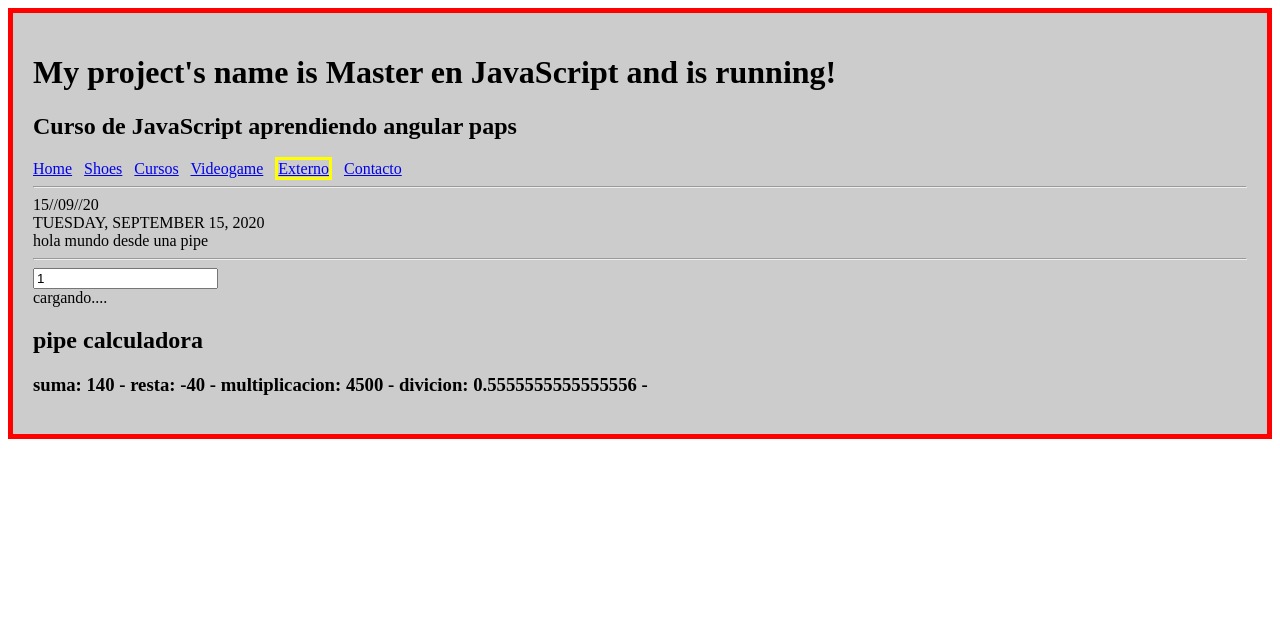
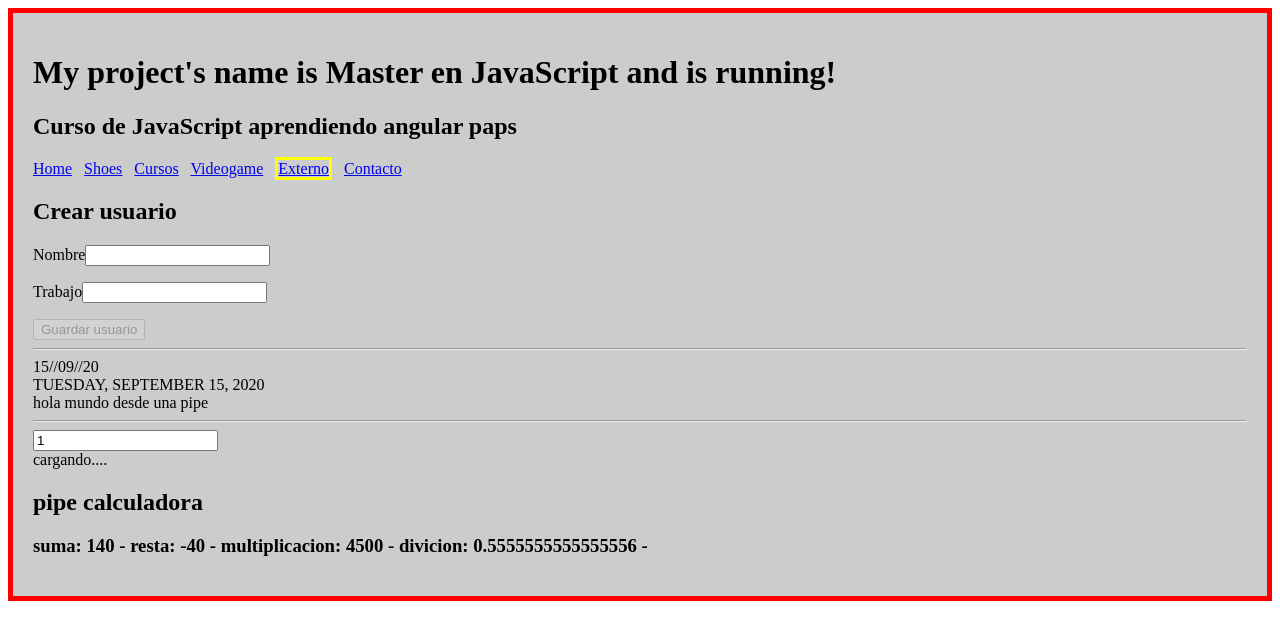
Before and after one commit to JorgeGarcia20/Aprendiendo_angular, an Angular app: page /externo in a window 1280 px wide. Shown: the top 640 px of the page. Built offline with nearby package versions, Linux system fonts and the light colour scheme; no server answers.

Commit message:
Http post en angular

```diff
--- a/src/app/contacto/contacto.component.html
+++ b/src/app/contacto/contacto.component.html
@@ -1,6 +1,6 @@
 <h2>Contacto</h2>
 
-<form #formContacto="ngForm" (ngSubmit)="onSubmit()">
+<form #formContacto="ngForm" (ngSubmit)="onSubmit(formContacto)">
   <label for="nombre">Nombre</label> <br>
   <input type="text" name="nombre" #nombre="ngModel" [(ngModel)]="usuario.nombre" required pattern="[a-zA-Z]+">
   <span *ngIf="nombre.touched && !nombre.valid">
@@ -29,5 +29,5 @@
   </span>
   <br>
 
-  <input type="submit" value="Enviar"><br>
+  <input type="submit" value="Enviar" [disabled]="!formContacto.form.valid"><br>
 </form>
--- a/src/app/contacto/contacto.component.ts
+++ b/src/app/contacto/contacto.component.ts
@@ -18,8 +18,9 @@
   ngOnInit(): void {
   }
 
-  onSubmit() {
+  onSubmit(form) {
     this.data = this.usuario;
+    form.reset;
     //console.log('Evento submit lanzado')
     console.log(this.data);
   }
--- a/src/app/externo/externo.component.html
+++ b/src/app/externo/externo.component.html
@@ -1,3 +1,33 @@
+<h2>Crear usuario</h2>
+
+<form #newUser="ngForm" (ngSubmit)="onSubmit(newUser)">
+
+  <p>
+    <label for="name">Nombre</label>
+    <input type="text" name="name" #name="ngModel" [(ngModel)]="new_user.name" required />
+    <span *ngIf="name.touched && !name.valid">
+      El nombre no es valido
+    </span>
+  </p>
+
+  <p>
+    <label for="job">Trabajo</label>
+    <input type="text" name="job" #job="ngModel" [(ngModel)]="new_user.job" required />
+    <span *ngIf="job.touched && !job.valid">
+      El trabajo no es valido
+    </span>
+  </p>
+
+  <input type="submit" value="Guardar usuario" [disabled]="!newUser.form.valid">
+
+</form>
+
+<div *ngIf="usuario_guardado">
+  <h2>El usuario se ha guardado correctamente</h2>
+  <h3>{{usuario_guardado.name}}</h3>
+  <h4>{{usuario_guardado.job}}</h4>
+</div>
+
 <hr>
 {{fecha| date:'dd//MM//yy'}}
 <br>
--- a/src/app/externo/externo.component.ts
+++ b/src/app/externo/externo.component.ts
@@ -11,11 +11,17 @@
   public user: any;
   public userId: any;
   public fecha: any;
+  public new_user: any;
+  public usuario_guardado;
 
   constructor(
     private _peticionesServices: PeticionesServices
   ) {
     this.userId = 1;
+    this.new_user = {
+      "name": "",
+      "job": ""
+    }
   }
 
   ngOnInit(): void {
@@ -34,4 +40,15 @@
       }
     );
   }
+  onSubmit(form) {
+    this._peticionesServices.addUser(this.new_user).subscribe(
+      response => {
+        this.usuario_guardado = response;
+        form.reset();
+      },
+      error => {
+        console.log(<any>error);
+      }
+    );
+  }
 }
--- a/src/app/services/peticiones.services.ts
+++ b/src/app/services/peticiones.services.ts
@@ -15,4 +15,11 @@
   getUser(userId): Observable<any> {
     return this._http.get(this.url + 'api/users/' + userId);
   }
+
+  addUser(user): Observable<any> {
+    let params = JSON.stringify(user);
+    let headers = new HttpHeaders().set('Content-Type', 'application/json');
+
+    return this._http.post(this.url + 'api/useres', params, { headers: headers });
+  }
 }
```
